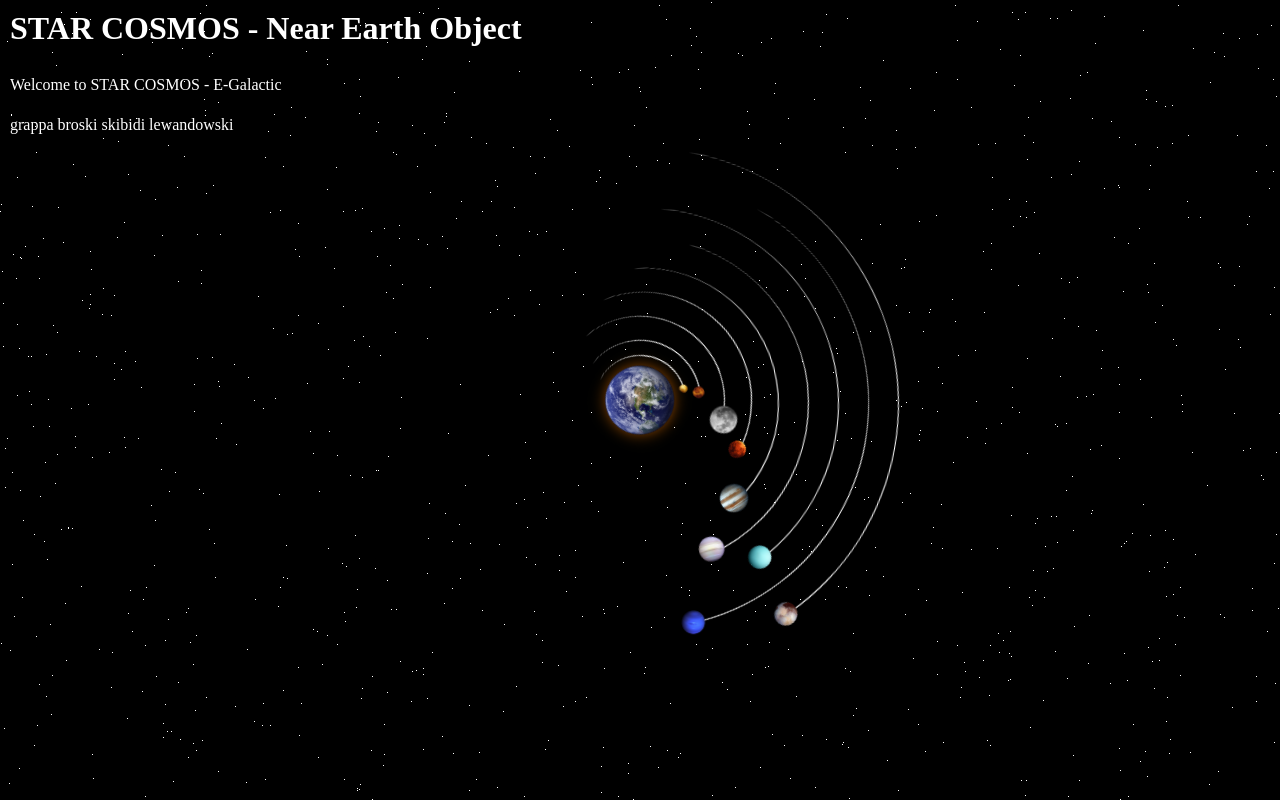
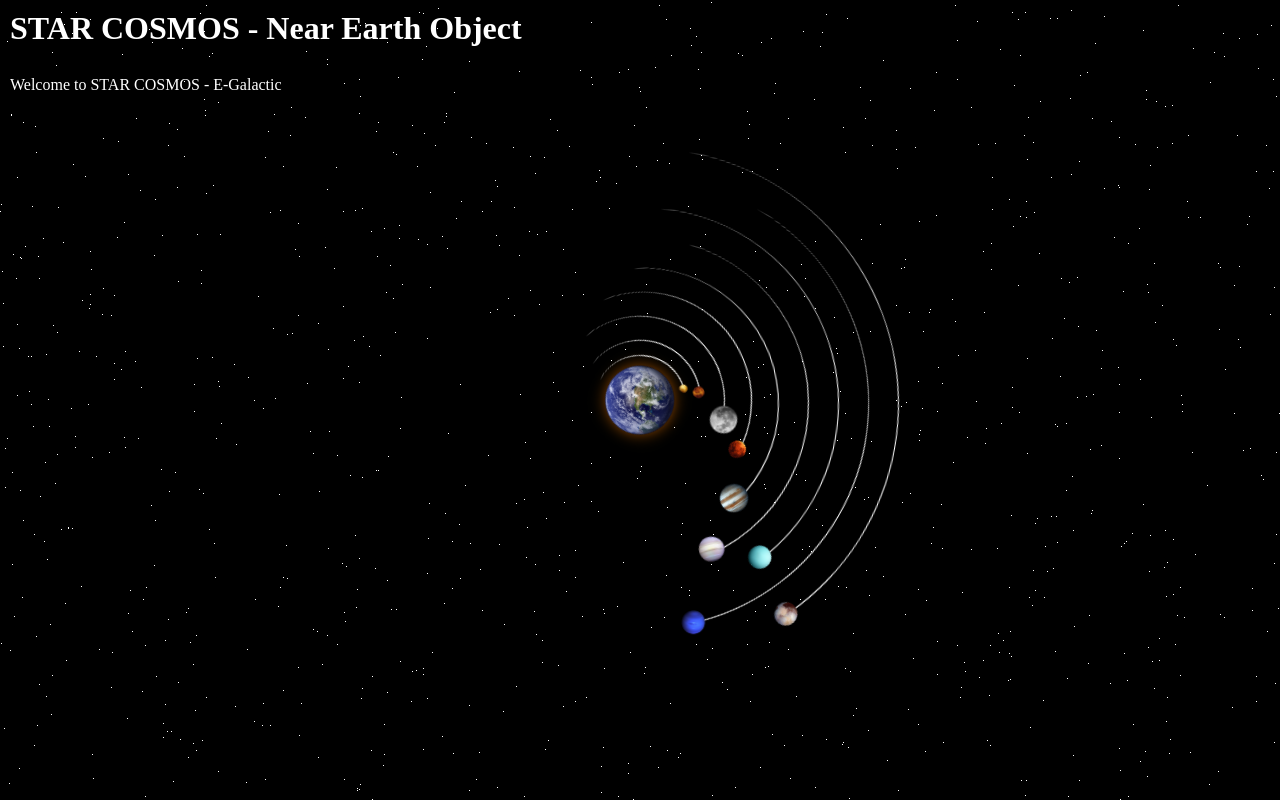
Before and after one commit to ArifIzzani/star-cosmos, a plain HTML site: page index.html in a window 1280 px wide. Drawn offline with Linux system fonts and the light colour scheme.

Commit message:
Update index.html

```diff
--- a/index.html
+++ b/index.html
@@ -33,7 +33,7 @@
     <h1>STAR COSMOS - Near Earth Object</h1>
 
     <p>Welcome to STAR COSMOS - E-Galactic</p>
-    <p>grappa broski skibidi lewandowski</p>
+    <p></p>
 
     <div class="container">
         <div class="sun">
```
